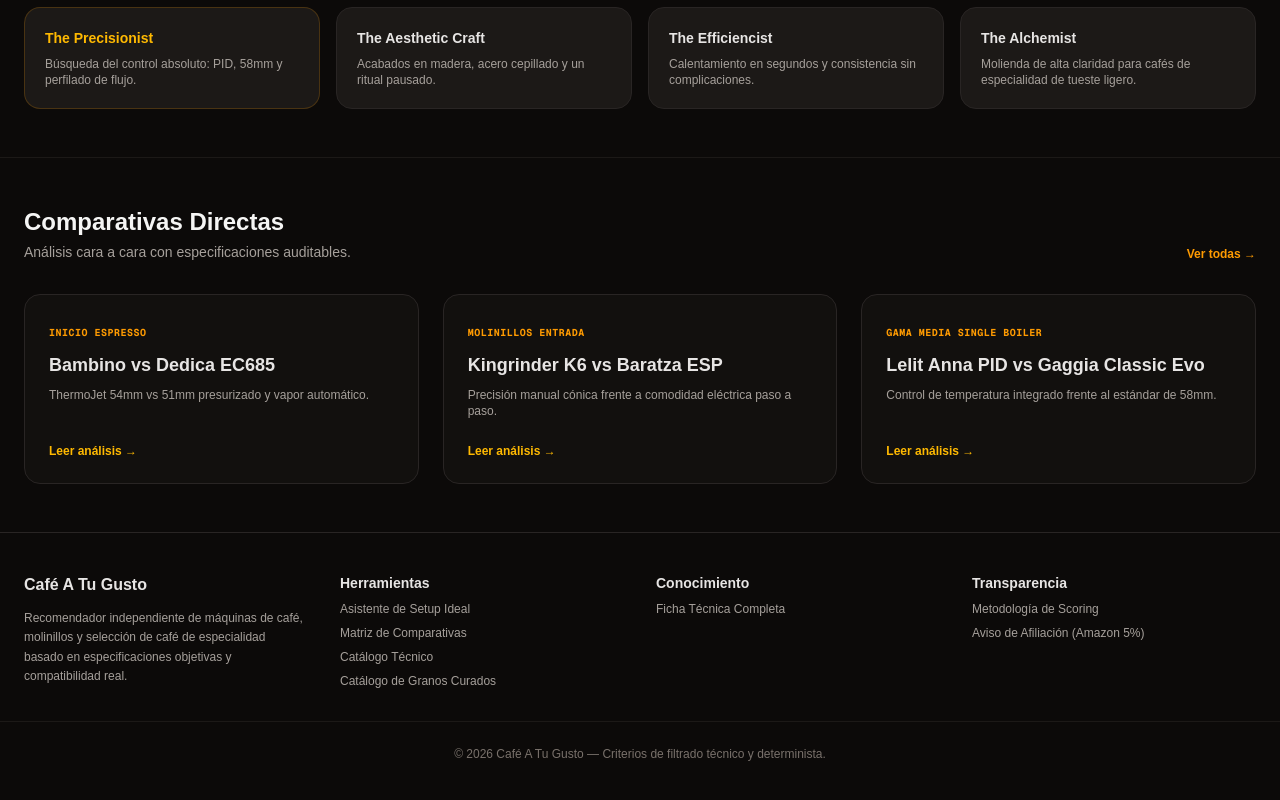
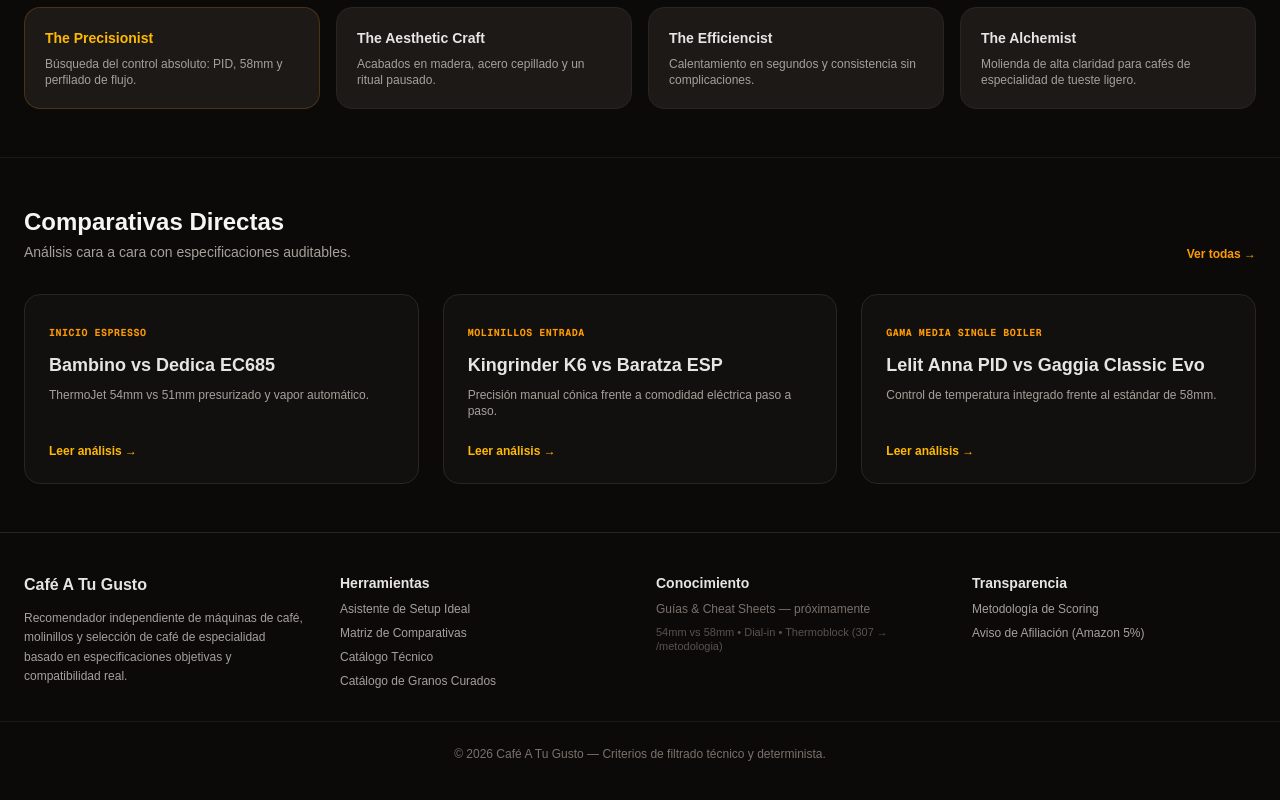
Before and after one commit to ReplikanteK/cafeatugusto, a Next.js app: page / in a window 1280 px wide. Shown: the part 748-1548 px from the top of the page. Built offline with nearby package versions, Linux system fonts and the light colour scheme.

Commit message:
fix: Footer Conocimiento reservado para Guías — quita duplicado Ficha Técnica
- Herramientas mantiene Catálogo Técnico único
- Conocimiento: placeholder Guías & Cheat Sheets próximamente (3 seeds dormant)
- Transparencia: Metodología canónica

```diff
--- a/src/components/ui/Footer.tsx
+++ b/src/components/ui/Footer.tsx
@@ -13,7 +13,7 @@
         </div>
         <div>
           <h4 className="font-semibold text-stone-200 mb-2">Conocimiento</h4>
-          <ul className="space-y-2 text-xs"><li><Link href="/catalogo" className="hover:text-amber-400">Ficha Técnica Completa</Link></li></ul>
+          <ul className="space-y-2 text-xs"><li><span className="text-stone-500">Guías & Cheat Sheets — próximamente</span></li><li className="text-[11px] text-stone-600">54mm vs 58mm • Dial-in • Thermoblock (307 → /metodologia)</li></ul>
         </div>
         <div>
           <h4 className="font-semibold text-stone-200 mb-2">Transparencia</h4>
```
